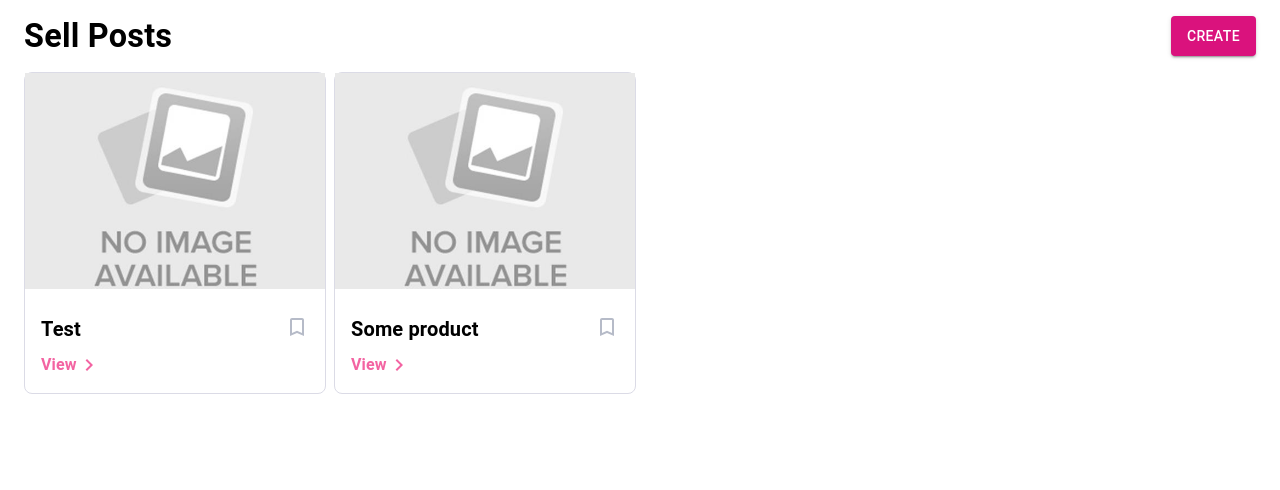
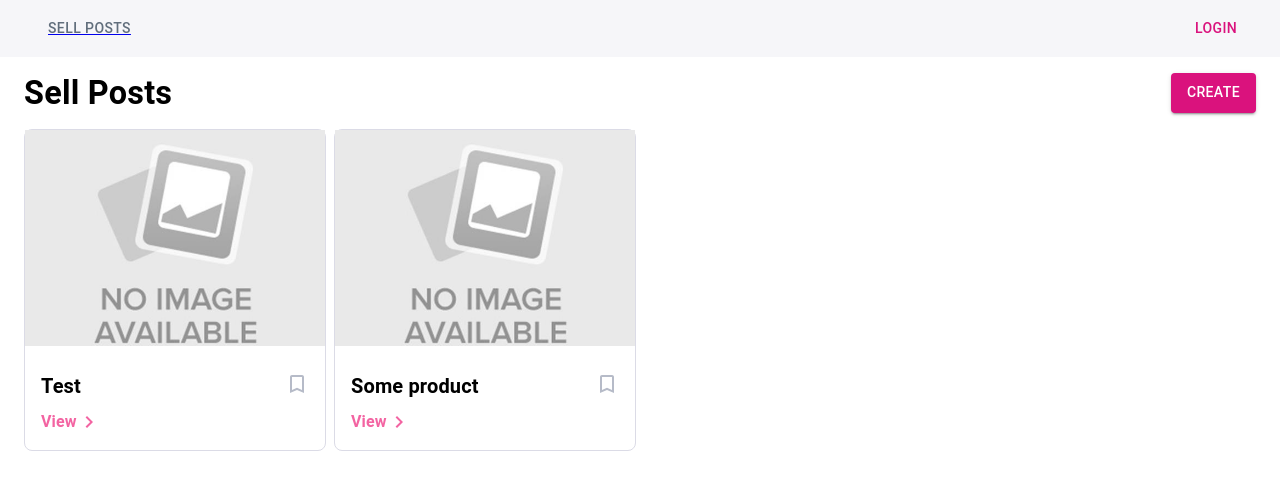
Before and after one commit to Acrylic125/bookmark-pet-project, a Next.js app: page / in a window 1280 px wide. Shown: the top 490 px of the page. Built offline with nearby package versions, Linux system fonts and the light colour scheme.

Commit message:
feat: use main layout

```diff
--- a/src/pages/index.tsx
+++ b/src/pages/index.tsx
@@ -5,6 +5,7 @@ import Image from "next/image";
 import BookmarkBorderIcon from "@mui/icons-material/BookmarkBorder";
 import BookmarkIcon from "@mui/icons-material/Bookmark";
 import ChevronRightIcon from "@mui/icons-material/ChevronRight";
+import MainLayout from "@/components/MainLayout";
 
 const sellPosts: SellPost[] = [
   {
@@ -150,6 +151,7 @@ export default function Home() {
         <link rel="icon" href="/favicon.ico" />
       </Head>
       <main>
+        <MainLayout>
           <Container maxWidth="xl">
             <Stack
               sx={{
@@ -186,6 +188,7 @@ export default function Home() {
               </Grid>
             </Stack>
           </Container>
+        </MainLayout>
       </main>
     </>
   );
```
Lines whose indentation alone changed are shown as unchanged.
